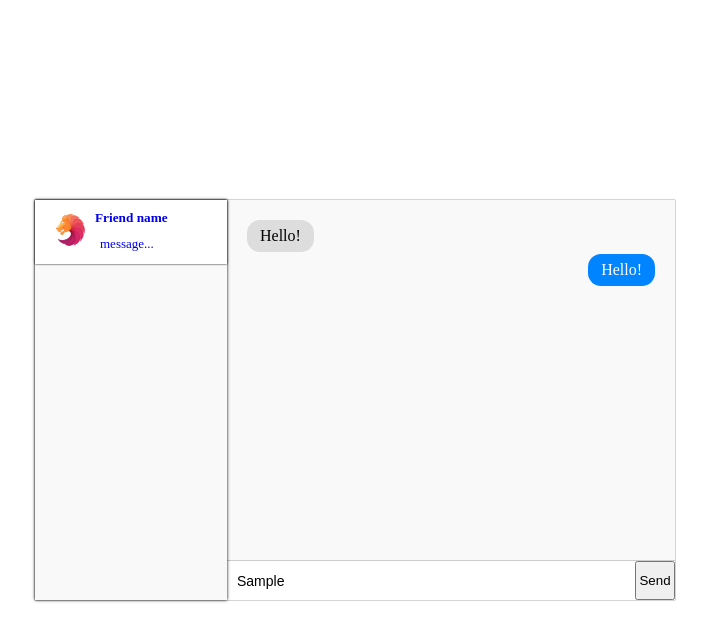
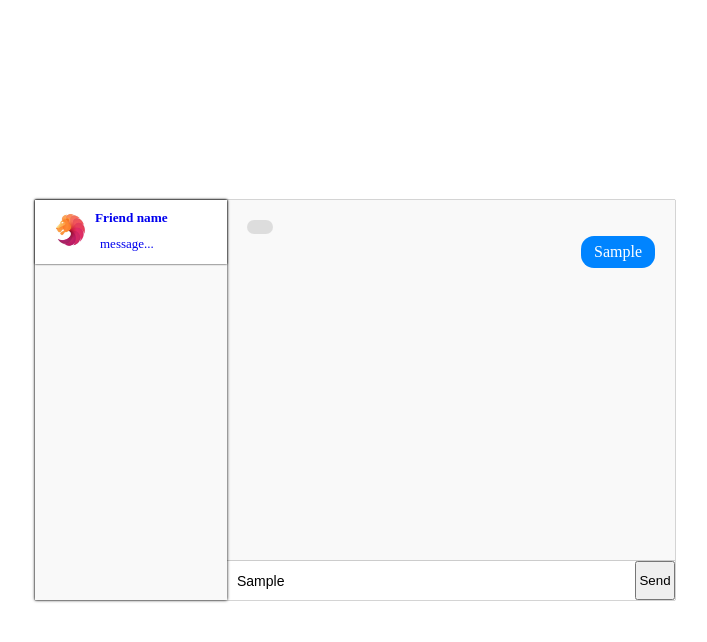
Before and after one commit to Xpym482/chat-firebase, a plain HTML site: page index.html in a window 1280 px wide. Both pictures are taken after typing "Sample" into the empty fields and a click on the button "Send". Shown: the whole page, without its empty margins (285-992 px from the left). Drawn offline with Linux system fonts and the light colour scheme; no server answers.

Commit message:
Db connection

```diff
--- a/index.html
+++ b/index.html
@@ -9,22 +9,7 @@
     <script src="https://www.gstatic.com/firebasejs/8.1.2/firebase-firestore.js"></script>
     <script src="https://www.gstatic.com/firebasejs/8.1.2/firebase-database.js"></script>
     <link rel="stylesheet" href="main.css">
-    <script>
-        // Your web app's Firebase configuration
-        var firebaseConfig = {
-            apiKey: "AIzaSyD_haTEYcJPhtGFdPxpqrsJLqw06zwIo2I",
-            authDomain: "chatjs-827cc.firebaseapp.com",
-            databaseURL: "https://chatjs-827cc-default-rtdb.firebaseio.com",
-            projectId: "chatjs-827cc",
-            storageBucket: "chatjs-827cc.appspot.com",
-            messagingSenderId: "875691551341",
-            appId: "1:875691551341:web:61113513c9f71804a66d64"
-        };
-        // Initialize Firebase
-        firebase.initializeApp(firebaseConfig);
-        // Get a reference to the database service
-        var database = firebase.database();
-    </script>
+    <script src="index.js"></script>
 </head>
 <body>
     <div class="container">
@@ -52,19 +37,19 @@
             </div>
             <div class="conversation">
                 <div class="messages messages-received">
-                    <div class="message">
-                        Hello!
+                    <div id="receivedMessage" class="message">
+
                     </div>
                 </div>
                 <div class="messages messages-sent">
-                    <div class="message">
-                        Hello!
+                    <div id="sentMessage" class="message">
+
                     </div>
                 </div>
             </div>
             <div class="textBox">
-                <input type="text" class="message-input" placeholder="Type your message"/>
-                <input type="button" class="message-button" value="Send"/>
+                <input type="text" id="msg-input" class="message-input" placeholder="Type your message"/>
+                <input type="button" id="msg-btn" class="message-button" value="Send" onclick="sendMessage()"/>
             </div>
         </div>
     </div>
--- /dev/null
+++ b/index.js
@@ -0,0 +1,24 @@
+
+// Your web app's Firebase configuration
+var firebaseConfig = {
+    apiKey: "AIzaSyD_haTEYcJPhtGFdPxpqrsJLqw06zwIo2I",
+    authDomain: "chatjs-827cc.firebaseapp.com",
+    databaseURL: "https://chatjs-827cc-default-rtdb.firebaseio.com",
+    projectId: "chatjs-827cc",
+    storageBucket: "chatjs-827cc.appspot.com",
+    messagingSenderId: "875691551341",
+    appId: "1:875691551341:web:61113513c9f71804a66d64"
+    };
+firebase.initializeApp(firebaseConfig);
+var database = firebase.database();
+
+
+function sendMessage(){
+    const messageInput = document.getElementById("msg-input").value;
+    const messagegBtn = document.getElementById("msg-btn").value;
+    const sentMessage = document.getElementById("sentMessage");
+    const receivedMessage = document.getElementById("receivedMessage");
+    const msgRef = database.ref("/messages");
+    msgRef.push(messageInput);
+    sentMessage.innerHTML = messageInput;
+};
```
